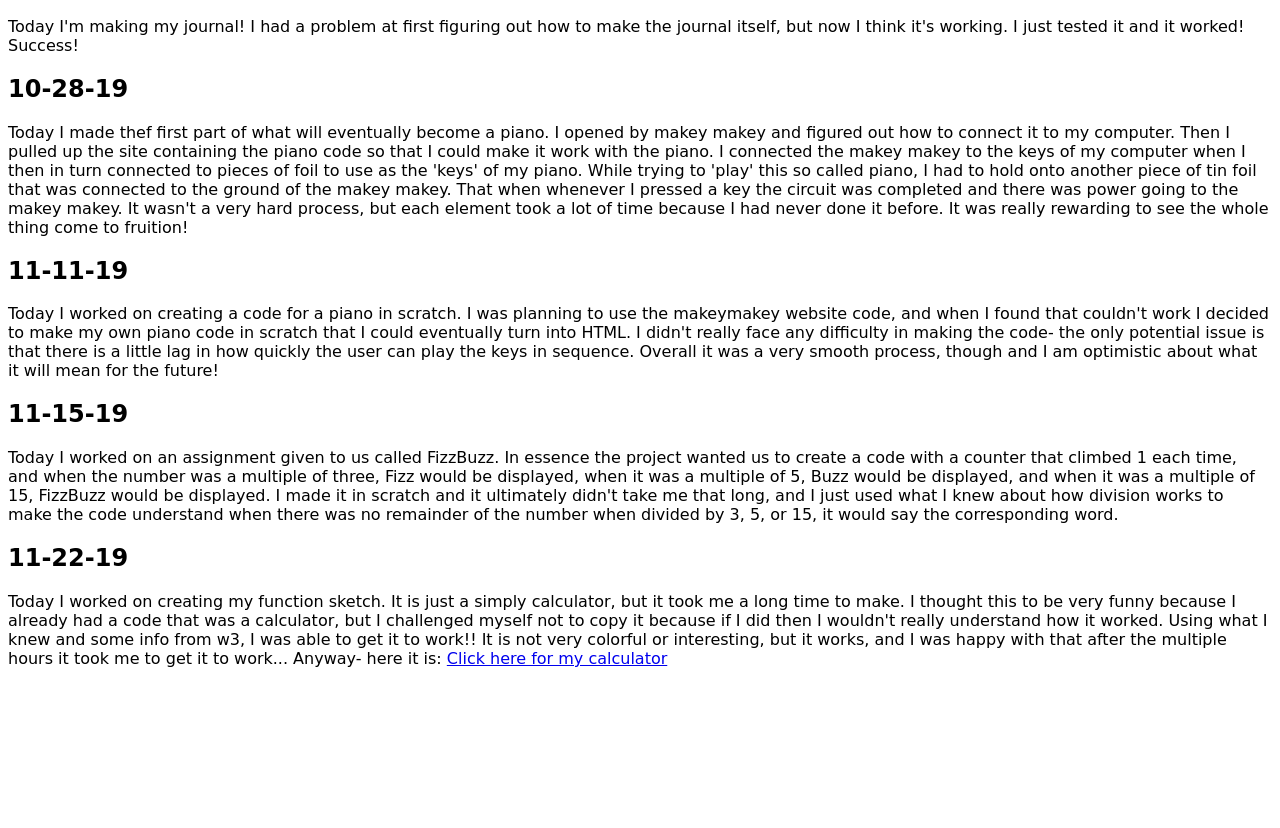
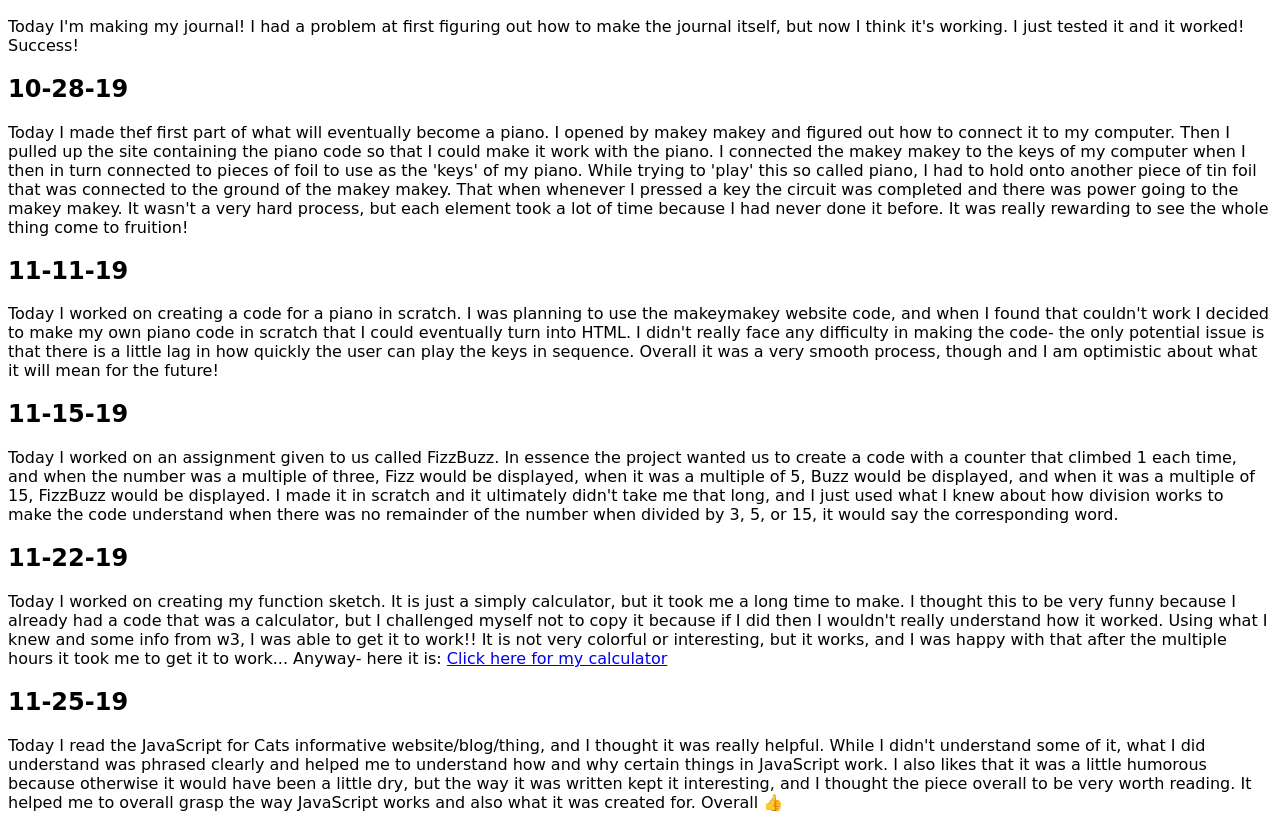
Before and after one commit to c23mg1/c23mg1.github.io, a plain HTML site: page codingjournal.html in a window 1280 px wide. Shown: the part 112-940 px from the top of the page. Before the commit the page ends 800 px from the top, so only its background shows below. Drawn offline with Linux system fonts and the light colour scheme; a web font is replaced by a local one.

Commit message:
i added an entry to my journal about the javascript cat thing

```diff
--- a/codingjournal.html
+++ b/codingjournal.html
@@ -30,5 +30,8 @@
 <a href="function.html">Click here for my calculator</a>
 </p>
 
+<h2>11-25-19</h2>
+<p>Today I read the JavaScript for Cats informative website/blog/thing, and I thought it was really helpful. While I didn't understand some of it, what I did understand was phrased clearly and helped me to understand how and why certain things in JavaScript work. I also likes that it was a little humorous because otherwise it would have been a little dry, but the way it was written kept it interesting, and I thought the piece overall to be very worth reading. It helped me to overall grasp the way JavaScript works and also what it was created for. Overall 👍</p>
+
 </body>
 </html>
```
